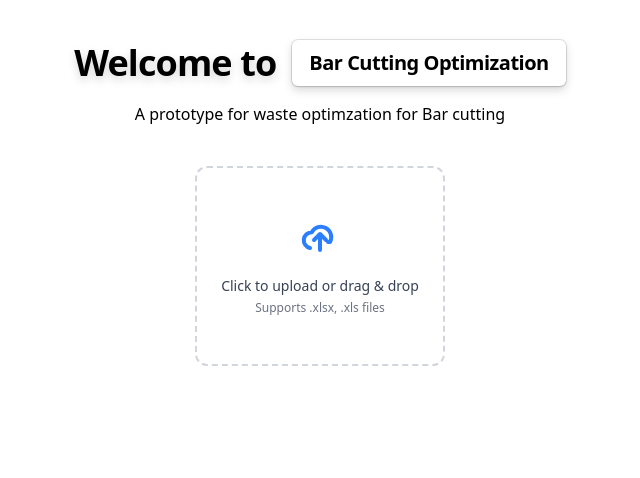
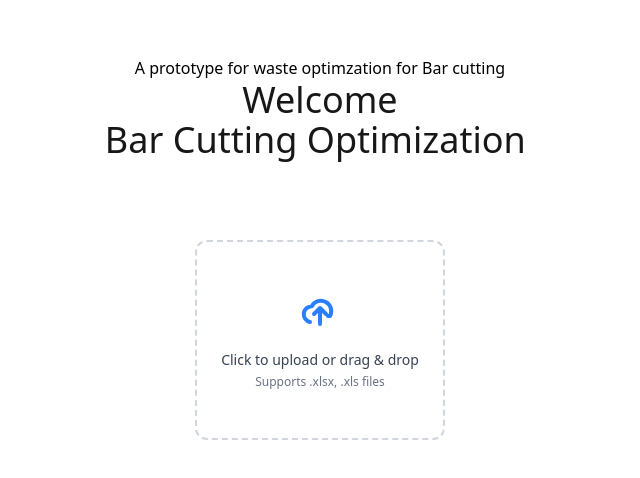
Before and after one commit to SHAIKH-AZAZ/poc-waste-proper, a Next.js app: page / in a window 1280 px wide. Shown: the top 478 px of the page, without its empty margins (320-960 px from the left). Built offline with nearby package versions, Linux system fonts and the light colour scheme.

Commit message:
changed Header configs

```diff
--- a/package.json
+++ b/package.json
@@ -11,7 +11,7 @@
   "dependencies": {
     "@tabler/icons-react": "^3.35.0",
     "clsx": "^2.1.1",
-    "motion": "^12.23.21",
+    "motion": "^12.23.22",
     "next": "15.5.4",
     "react": "19.1.0",
     "react-dom": "19.1.0",
--- a/src/components/customs/Heading.tsx
+++ b/src/components/customs/Heading.tsx
@@ -1,17 +1,26 @@
 "use client";
-import { LayoutTextFlip } from "@/components/ui/layout-text-flip";
-import { motion } from "motion/react";
+import { FlipWords } from "../ui/flip-words";
 
 export function HeadDemo() {
+  const words = [
+    "Buniadbyte",
+    "Bar Cutting Optimization",
+    "Dynamic Bar Cutting",
+    "Greedy Bar Cutting",
+  ];
   return (
     <div>
-      <motion.div className="relative mx-4 flex flex-col items-center gap-4 text-center sm:mx-0 sm:mb-0 sm:flex-row">
-        <LayoutTextFlip text="Welcome to "
+      <p className="mt-4 text-center text-base text-shadow-neutral-600 dark:text-neutral-400 ">
+        A prototype for waste optimzation for Bar cutting
+      </p>
 
-        words={["Buniadbyte" , "Bar Cutting Optimization" , "Dynamic Bar Cutting" , "Greedy Bar Cutting"]}
-        />
-      </motion.div>
-      <p className="mt-4 text-center text-base text-shadow-neutral-600 dark:text-neutral-400 ">A prototype for waste optimzation for Bar cutting</p>
+      <div className="grid grid-col text-4xl mx-auto font-normal text-neutral-900 dark:text-neutral-800">
+        {/* <div className="grid-cols-1">
+
+        </div> */}
+        <div className="text-center">Welcome</div>
+        <FlipWords words={words} className="text-center" /> <br />
+      </div>
     </div>
   );
 }
--- /dev/null
+++ b/src/components/ui/flip-words.tsx
@@ -0,0 +1,98 @@
+"use client";
+import React, { useCallback, useEffect, useState } from "react";
+import { AnimatePresence, motion } from "motion/react";
+import { cn } from "@/lib/utils";
+
+export const FlipWords = ({
+  words,
+  duration = 3000,
+  className,
+}: {
+  words: string[];
+  duration?: number;
+  className?: string;
+}) => {
+  const [currentWord, setCurrentWord] = useState(words[0]);
+  const [isAnimating, setIsAnimating] = useState<boolean>(false);
+
+  // thanks for the fix Julian - https://github.com/Julian-AT
+  const startAnimation = useCallback(() => {
+    const word = words[words.indexOf(currentWord) + 1] || words[0];
+    setCurrentWord(word);
+    setIsAnimating(true);
+  }, [currentWord, words]);
+
+  useEffect(() => {
+    if (!isAnimating)
+      setTimeout(() => {
+        startAnimation();
+      }, duration);
+  }, [isAnimating, duration, startAnimation]);
+
+  return (
+    <AnimatePresence
+      onExitComplete={() => {
+        setIsAnimating(false);
+      }}
+    >
+      <motion.div
+        initial={{
+          opacity: 0,
+          y: 10,
+        }}
+        animate={{
+          opacity: 1,
+          y: 0,
+        }}
+        transition={{
+          type: "spring",
+          stiffness: 100,
+          damping: 10,
+        }}
+        exit={{
+          opacity: 0,
+          y: -40,
+          x: 40,
+          filter: "blur(8px)",
+          scale: 2,
+          position: "absolute",
+        }}
+        className={cn(
+          "z-10 inline-block relative text-left text-neutral-900 dark:text-neutral-800 px-2",
+          className
+        )}
+        key={currentWord}
+      >
+        {/* edit suggested by Sajal: https://x.com/DewanganSajal */}
+        {currentWord.split(" ").map((word, wordIndex) => (
+          <motion.span
+            key={word + wordIndex}
+            initial={{ opacity: 0, y: 10, filter: "blur(8px)" }}
+            animate={{ opacity: 1, y: 0, filter: "blur(0px)" }}
+            transition={{
+              delay: wordIndex * 0.3,
+              duration: 0.3,
+            }}
+            className="inline-block whitespace-nowrap"
+          >
+            {word.split("").map((letter, letterIndex) => (
+              <motion.span
+                key={word + letterIndex}
+                initial={{ opacity: 0, y: 10, filter: "blur(8px)" }}
+                animate={{ opacity: 1, y: 0, filter: "blur(0px)" }}
+                transition={{
+                  delay: wordIndex * 0.3 + letterIndex * 0.05,
+                  duration: 0.2,
+                }}
+                className="inline-block"
+              >
+                {letter}
+              </motion.span>
+            ))}
+            <span className="inline-block">&nbsp;</span>
+          </motion.span>
+        ))}
+      </motion.div>
+    </AnimatePresence>
+  );
+};
```
Also changed, not shown: 1 other file (tests, documents, lock files or other folders).
